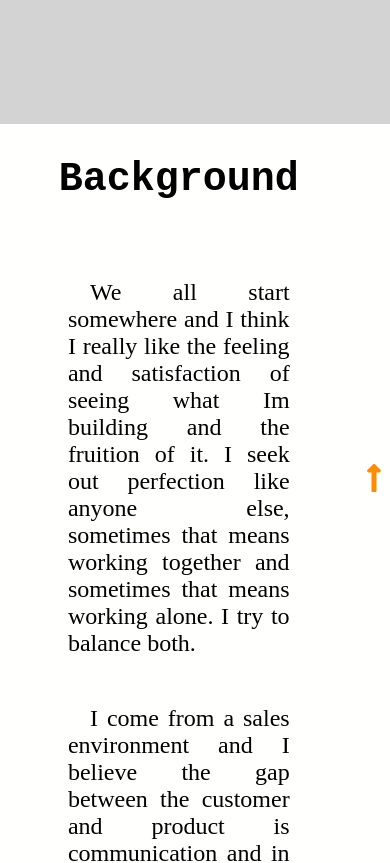
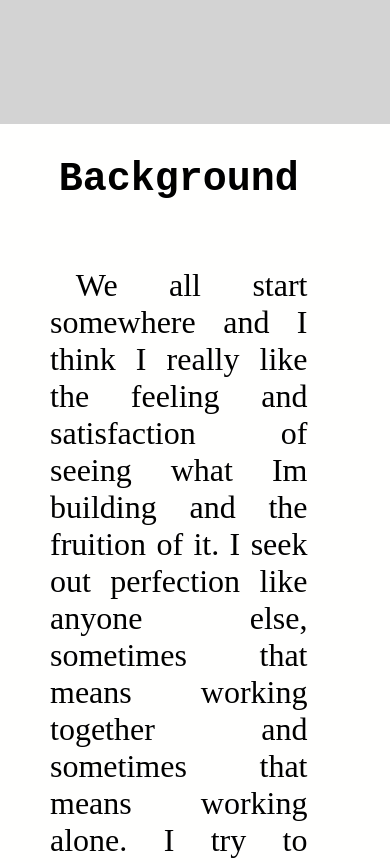
Before and after one commit to BrendonLH/react-portfolio, a React (Create React App) app: page / in a window 390 px wide. Shown: the part 720-1583 px from the top of the page. Built offline with nearby package versions, Linux system fonts and the light colour scheme.

Commit message:
initial commit

```diff
--- a/src/components/main-section/main.scss
+++ b/src/components/main-section/main.scss
@@ -17,15 +17,16 @@
         display: grid;
         grid-template-columns: 1.5fr;
         grid-template-rows: 1fr 1fr;
-        gap: 0px 0px;
         grid-template-areas:
           "."
           ".";
+          align-items:center;
+          margin: auto;
       }
       .next-section-butt {
-          margin: auto;
         cursor: pointer;
         color: darkorange;
+        padding: 10vh 0;
     }
     // background section
     #background-main {
@@ -45,7 +46,7 @@
       padding: 0 50px;
       text-indent: 10%;
       text-align: justify;
-      font: 1.5rem bolder;
+      font: 2em bolder;
     }
     // projects section
     #projects-main {
@@ -115,17 +116,18 @@
         "background arrows"
         "projects arrows";
         #projects-scroll{
-          max-height: 450px;
+          max-height: 250px;
         }
 
         @media only screen and (max-width: 768px) {
           #projects-scroll {
-            max-height: 300px;
+            max-height: 100px;
             }
           }
     }
      #arrows-main{
        grid-area: arrows;
+      //  margin-bottom: 500px;
      }
      #background-main{
        grid-area: background;
@@ -134,8 +136,7 @@
        grid-area: projects;
      }
      #background-main{
-       margin: auto;
-       max-width: 90%;
+
      }
      #project-id {
        margin: 0;
```
